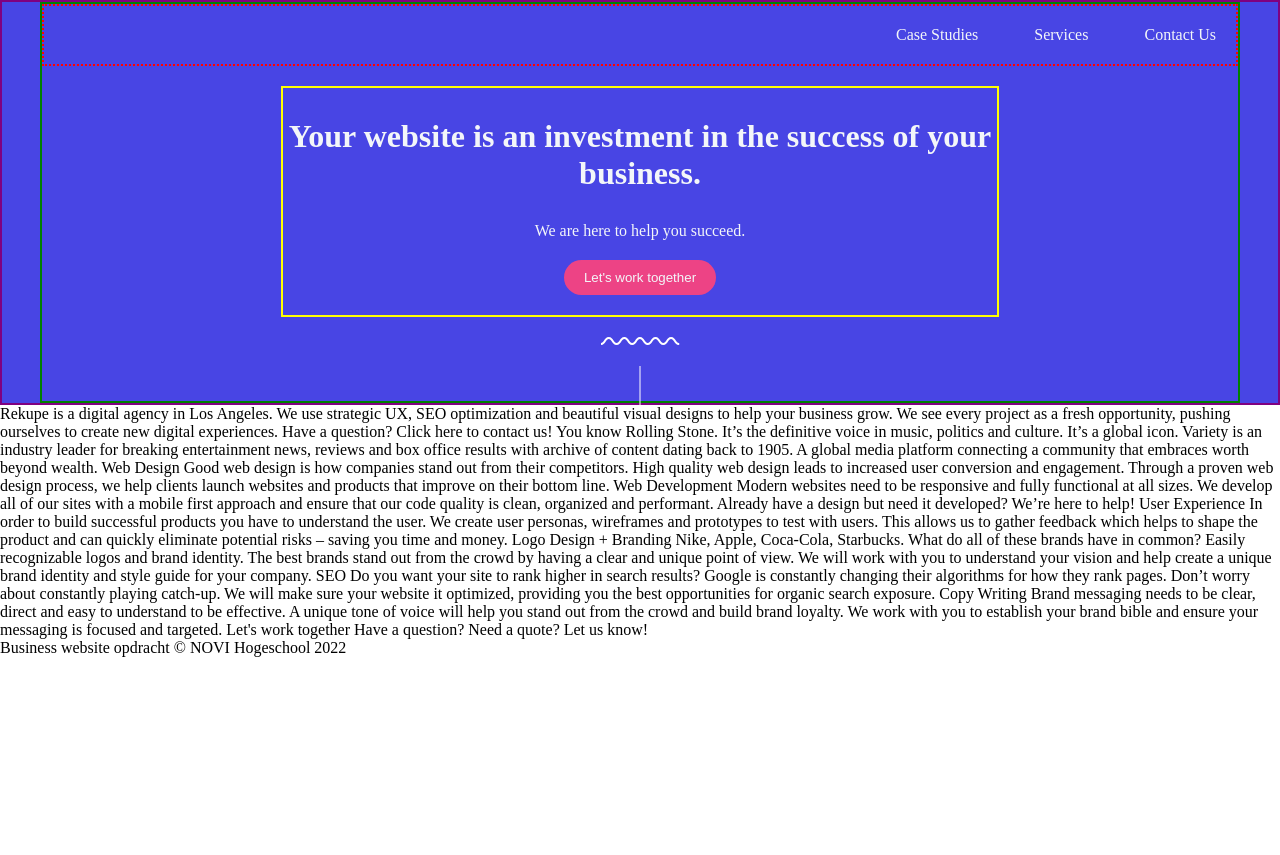
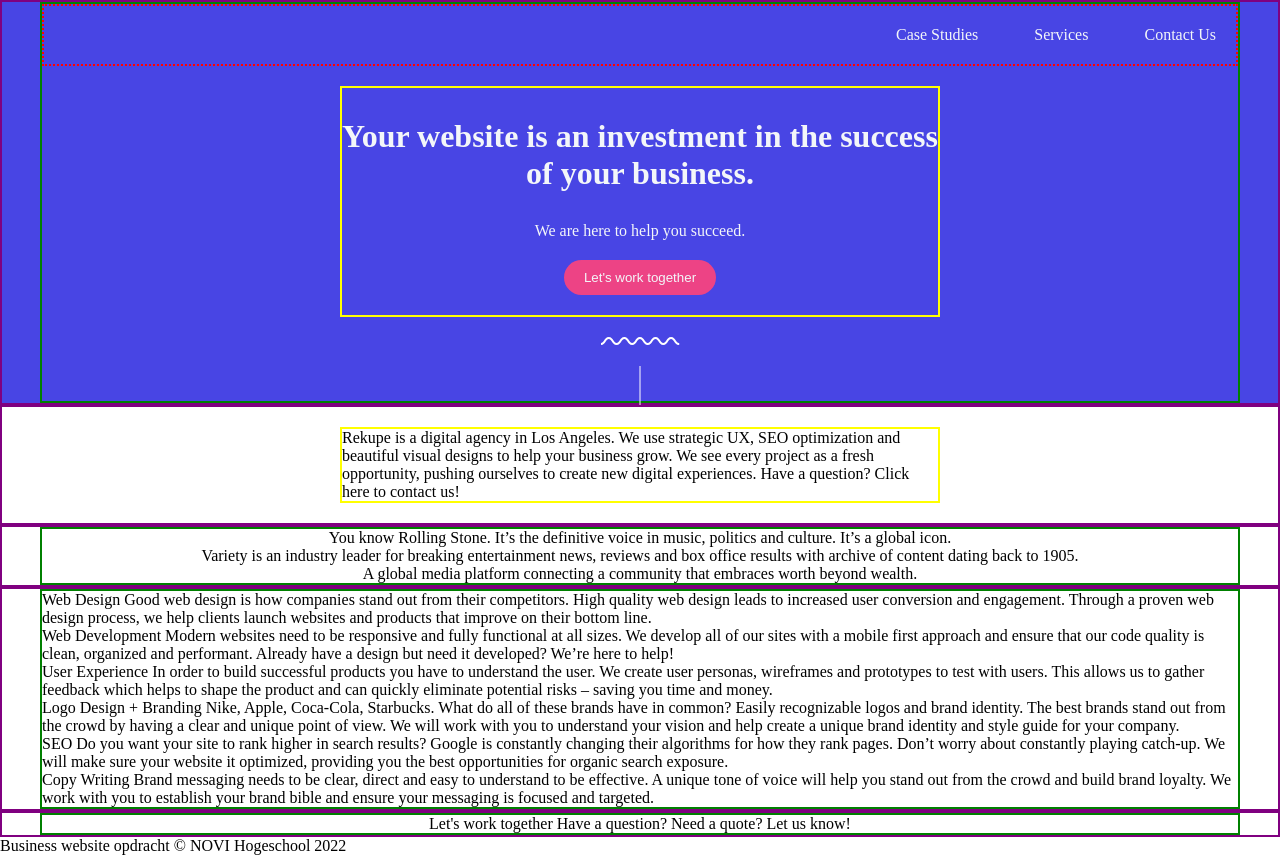
Before and after one commit to MichielvanEijsden/frontend-html-css-concept-opdracht, a plain HTML site: page index.html in a window 1280 px wide. Before the commit the page ends 800 px from the top, so only its background shows below. Drawn offline with Linux system fonts and the light colour scheme.

Commit message:
added elements in HTML main

```diff
--- a/index.html
+++ b/index.html
@@ -20,7 +20,8 @@
 
             <h1>Your website is an investment in the success of your business.</h1>
 
-            <p>We are here to help you succeed.<p></p>
+            <p>We are here to help you succeed.
+            <p></p>
 
             <button type="button">Let's work together</button>
 
@@ -33,48 +34,99 @@
 </header>
 <main>
     <!--   Hello-->
+    <section class="outer-container">
+        <div class="inner-container-small">
             Rekupe is a digital agency in Los Angeles. We use strategic UX, SEO optimization and beautiful visual
             designs to help your business grow. We see every project as a fresh opportunity, pushing ourselves to create
             new digital experiences. Have a question? Click here to contact us!
-
+        </div>
+    </section>
+    <section class="outer-container">
+        <div class="inner-container">
             <!--    work-->
+            <article>
                 <!--    rolling  stone-->
                 You know Rolling Stone. It’s the definitive voice in music, politics and culture. It’s a global icon.
+            </article>
+            <article>
                 <!--    variety-->
-    Variety is an industry leader for breaking entertainment news, reviews and box office results with archive of
+                Variety is an industry leader for breaking entertainment news, reviews and box office results with
+                archive of
                 content dating back to 1905.
+            </article>
+            <article>
                 <!--    worth-->
                 A global media platform connecting a community that embraces worth beyond wealth.
+            </article>
+        </div>
+    </section>
+    <section class="outer-container">
+        <div class="inner-container">
+            <article>
                 <!--    Service-->
-    Web Design Good web design is how companies stand out from their competitors. High quality web design leads to
-    increased user conversion and engagement. Through a proven web design process, we help clients launch websites and
+                Web Design Good web design is how companies stand out from their competitors. High quality web design
+                leads to
+                increased user conversion and engagement. Through a proven web design process, we help clients launch
+                websites
+                and
                 products that improve on their bottom line.
-
-    Web Development Modern websites need to be responsive and fully functional at all sizes. We develop all of our sites
-    with a mobile first approach and ensure that our code quality is clean, organized and performant. Already have a
+            </article>
+            <article>
+                Web Development Modern websites need to be responsive and fully functional at all sizes. We develop all
+                of our
+                sites
+                with a mobile first approach and ensure that our code quality is clean, organized and performant.
+                Already have a
                 design but need it developed? We’re here to help!
-
-    User Experience In order to build successful products you have to understand the user. We create user personas,
-    wireframes and prototypes to test with users. This allows us to gather feedback which helps to shape the product and
+            </article>
+            <article>
+                User Experience In order to build successful products you have to understand the user. We create user
+                personas,
+                wireframes and prototypes to test with users. This allows us to gather feedback which helps to shape the
+                product
+                and
                 can quickly eliminate potential risks – saving you time and money.
-
-    Logo Design + Branding Nike, Apple, Coca-Cola, Starbucks. What do all of these brands have in common? Easily
-    recognizable logos and brand identity. The best brands stand out from the crowd by having a clear and unique point
-    of view. We will work with you to understand your vision and help create a unique brand identity and style guide for
+            </article>
+            <article>
+                Logo Design + Branding Nike, Apple, Coca-Cola, Starbucks. What do all of these brands have in common?
+                Easily
+                recognizable logos and brand identity. The best brands stand out from the crowd by having a clear and
+                unique
+                point
+                of view. We will work with you to understand your vision and help create a unique brand identity and
+                style guide
+                for
                 your company.
-
-    SEO Do you want your site to rank higher in search results? Google is constantly changing their algorithms for how
-    they rank pages. Don’t worry about constantly playing catch-up. We will make sure your website it optimized,
+            </article>
+            <article>
+                SEO Do you want your site to rank higher in search results? Google is constantly changing their
+                algorithms for
+                how
+                they rank pages. Don’t worry about constantly playing catch-up. We will make sure your website it
+                optimized,
                 providing you the best opportunities for organic search exposure.
-
-    Copy Writing Brand messaging needs to be clear, direct and easy to understand to be effective. A unique tone of
-    voice will help you stand out from the crowd and build brand loyalty. We work with you to establish your brand bible
+            </article>
+            <article>
+                Copy Writing Brand messaging needs to be clear, direct and easy to understand to be effective. A unique
+                tone of
+                voice will help you stand out from the crowd and build brand loyalty. We work with you to establish your
+                brand
+                bible
                 and ensure your messaging is focused and targeted.
-
+            </article>
+        </div>
+    </section>
+    <section class="outer-container">
+        <div class="inner-container">
         <!--    Form-->
         Let's work together
 
         Have a question? Need a quote? Let us know!
+            <form>
+
+            </form>
+        </div>
+    </section>
 </main>
 <footer>
     Business website opdracht © NOVI Hogeschool 2022
--- a/styles.css
+++ b/styles.css
@@ -49,7 +49,7 @@ body{
     border: 2px solid green;
     display: flex;
     flex-direction: column;
-       align-items: center;
+    align-items: center;
     flex-basis: 1200px;
     margin: 0 20px;
 }
@@ -58,7 +58,7 @@ body{
     display: flex;
     flex-direction: column;
     align-items: center;
-    width: 60%;
+    width: 600px;
     margin: 20px;
 
 }
```
Lines whose indentation alone changed are shown as unchanged.
